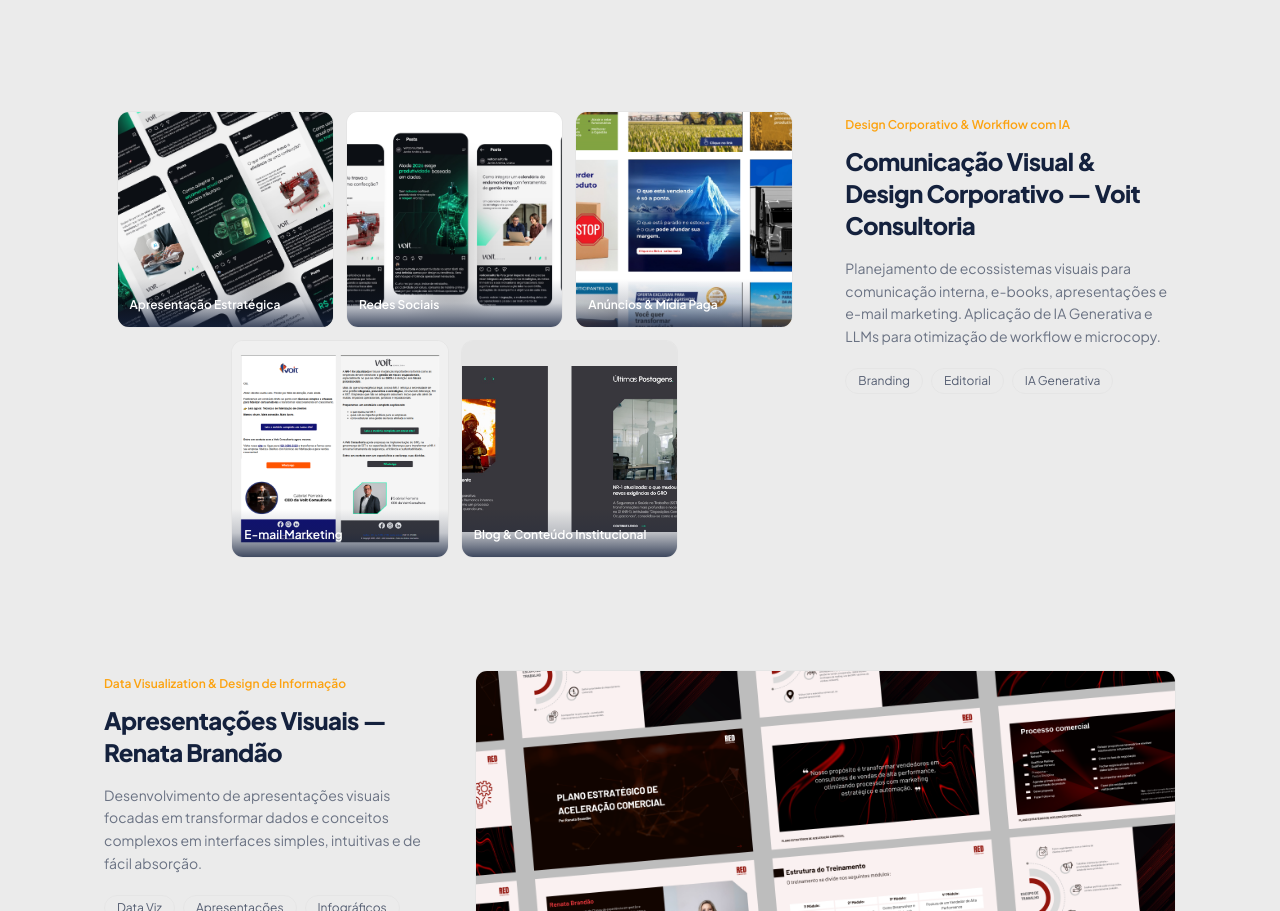
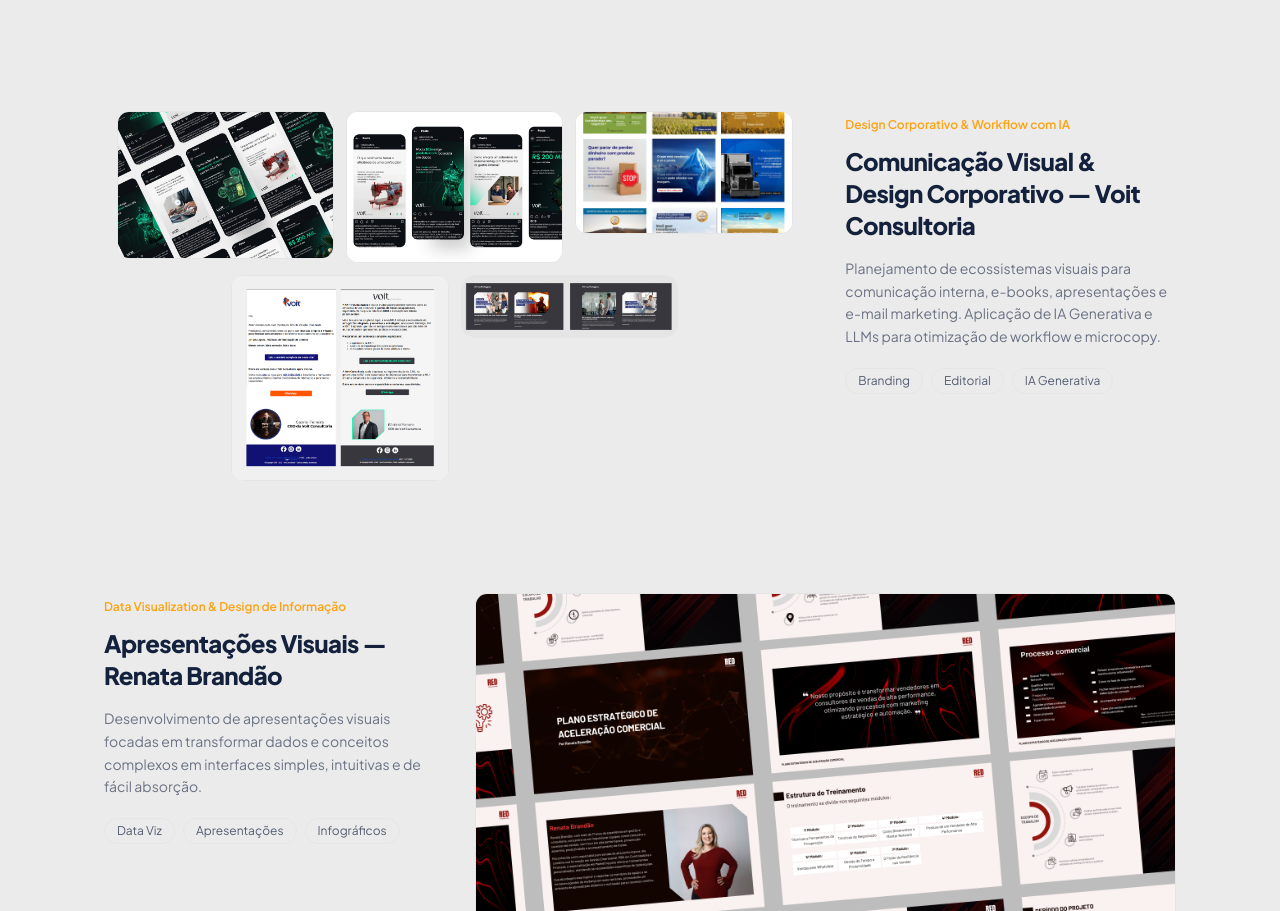
Before and after one commit to raquel-renovato/raquel-renovato-portfolio, a Next.js app: page / in a window 1280 px wide. Shown: the part 2456-3367 px from the top of the page. Built offline with nearby package versions, Linux system fonts and the light colour scheme.

Commit message:
Update Portfolio.js

```diff
--- a/components/Portfolio.js
+++ b/components/Portfolio.js
@@ -120,9 +120,9 @@
 
 function GalleryCard({ item }) {
   const inner = (
-    <div className="relative gallery-img rounded-xl border border-brand-line overflow-hidden aspect-square">
+    <div className="relative gallery-img rounded-xl border border-brand-line overflow-hidden bg-brand-white">
       {/* eslint-disable-next-line @next/next/no-img-element */}
-      <img src={item.src} alt={item.alt} className="w-full h-full object-cover" />
+      <img src={item.src} alt={item.alt} className="w-full h-auto block" />
 
       {item.video && (
         <div className="absolute inset-0 flex items-center justify-center bg-brand-dark/25">
@@ -131,10 +131,6 @@
           </span>
         </div>
       )}
-
-      <div className="absolute bottom-0 left-0 right-0 bg-gradient-to-t from-brand-dark/80 via-brand-dark/20 to-transparent p-3">
-        <span className="text-brand-white text-xs font-semibold">{item.label}</span>
-      </div>
     </div>
   );
 
@@ -149,7 +145,7 @@
 
 function FlexGallery({ project, order }) {
   return (
-    <div className={`lg:col-span-8 flex flex-wrap justify-center gap-3 ${order}`}>
+    <div className={`lg:col-span-8 flex flex-wrap justify-center items-start gap-3 ${order}`}>
       {project.gallery.map((item) => (
         <GalleryCard key={item.label} item={item} />
       ))}
```
